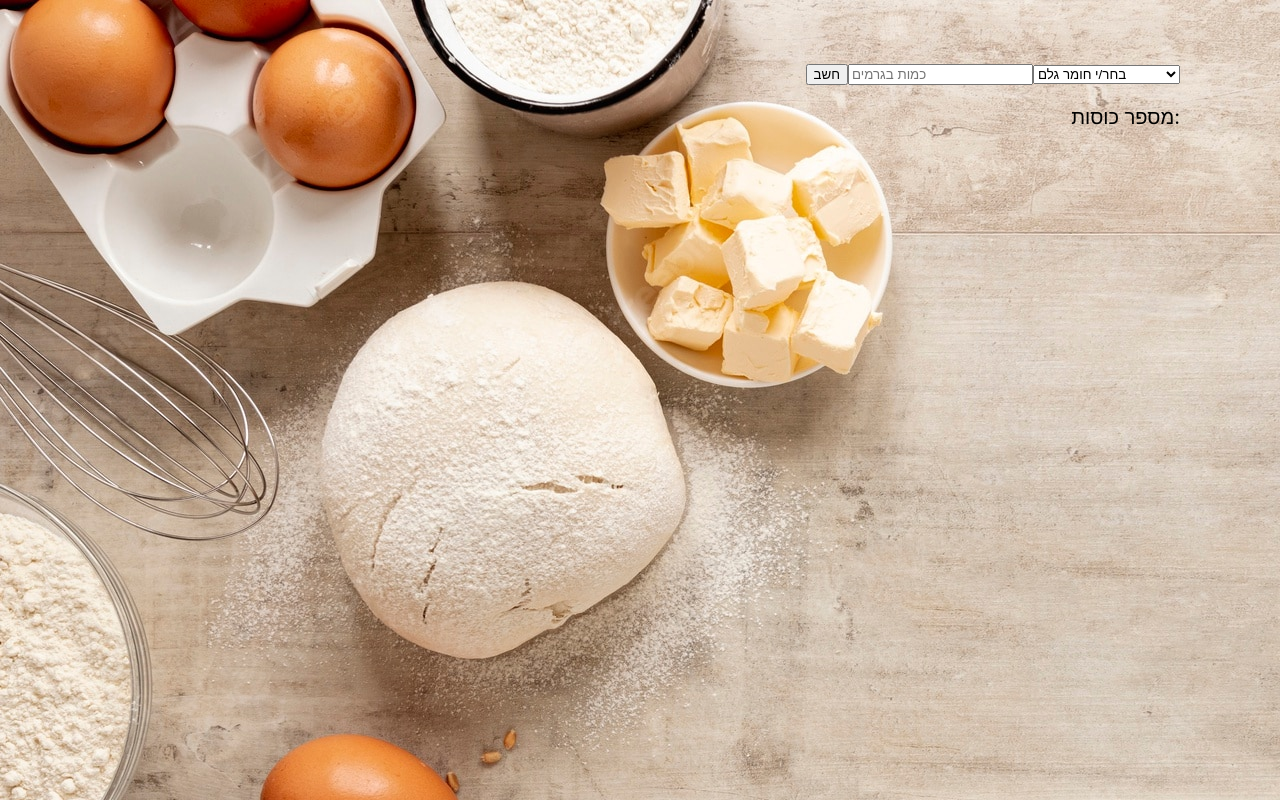
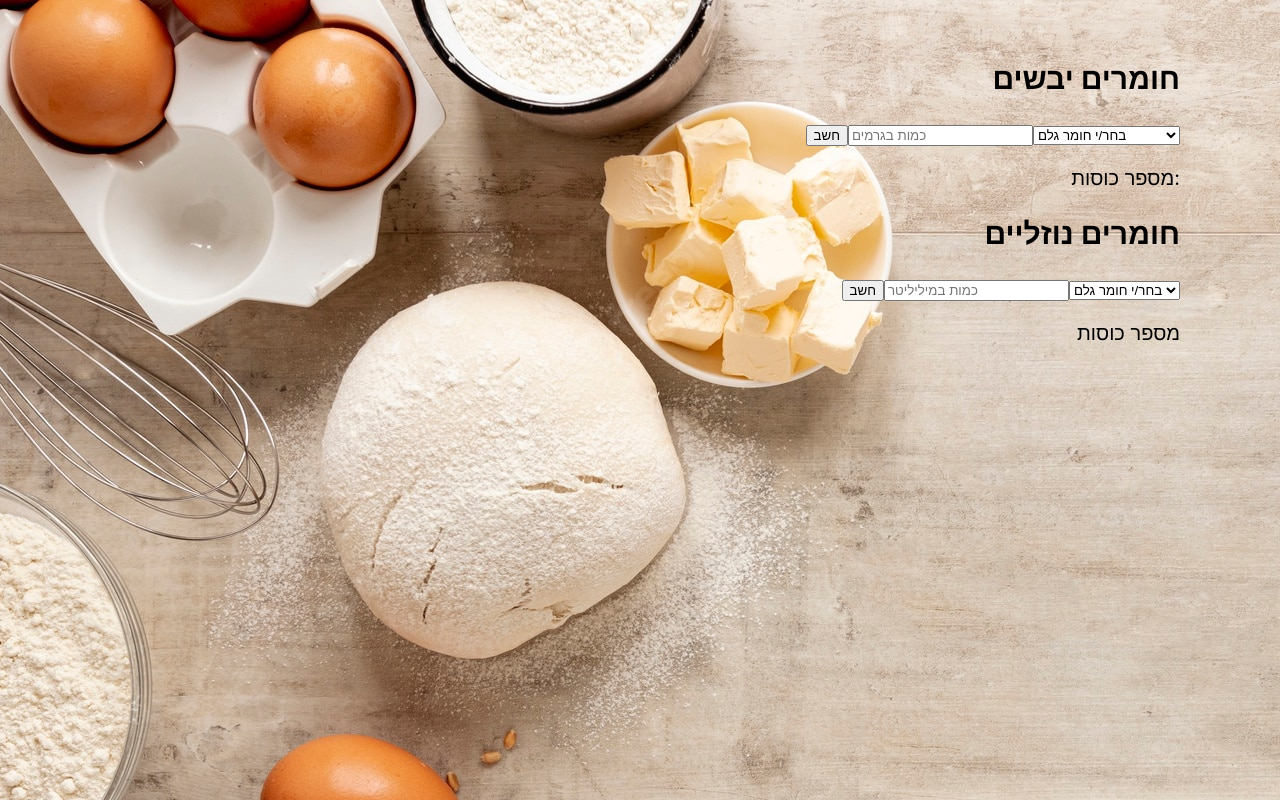
Before and after one commit to dvoritK/baking-calculator, a React (Create React App) app: page / in a window 1280 px wide. Built offline with nearby package versions, Linux system fonts and the light colour scheme.

Commit message:
Divided to dry & wet ingredients components

```diff
--- a/src/App.js
+++ b/src/App.js
@@ -1,82 +1,12 @@
 import "./App.css";
-import $ from "jquery";
-import { useState } from "react";
+import DryIngredients from "./components/DryIngredients";
+import Fluidingredients from "./components/FluidIngredients";
 
 function App() {
-  let [inputValue, setInputValue] = useState("");
-  let [cupConvertion, setCupConvertion] = useState("");
-
-  function convertToCup() {
-    switch ($("#ingredient").val()) {
-      case "coconut":
-      case "almonds":
-        setCupConvertion(inputValue / 100);
-        break;
-      case "sugarPowder":
-        setCupConvertion(inputValue / 120);
-        break;
-      case "whiteFlour":
-      case "cornflour":
-      case "cocoa":
-        setCupConvertion(inputValue / 140);
-        break;
-      case "wholeWheatFlour":
-        setCupConvertion(inputValue / 125);
-        break;
-      case "semolina":
-      case "demeraraSugar":
-      case "whiteSugar":
-        setCupConvertion(inputValue / 200);
-        break;
-      case "brownSugar":
-        setCupConvertion(inputValue / 240);
-        break;
-      default:
-        console.log("please type amount");
-        break;
-    }
-  }
-
-  function handleClick(event) {
-    event.preventDefault();
-    convertToCup();
-  }
-  function handleChange(event) {
-    const amount = event.target.value;
-    setInputValue(amount);
-  }
-
   return (
     <div className="App">
-      <form onSubmit={handleClick}>
-        <input type="submit" value="חשב" />
-        <input
-          type="number"
-          placeholder="כמות בגרמים"
-          onChange={handleChange}
-        ></input>
-        <select name="בחר/י חומר גלם" id="ingredient">
-          <option value="chooseIngredient">בחר/י חומר גלם</option>
-          <option value="sugarPowder" id="sugarPowder">
-            אבקת סוכר
-          </option>
-          <option value="whiteSugar">סוכר לבן</option>
-          <option value="demeraraSugar">סוכר דמררה</option>
-          <option value="brownSugar">סוכר חום כוס דחוסה</option>
-          <option value="semolina">סולת</option>
-          <option value="pudding">פודינג</option>
-          <option value="coconut">קוקוס</option>
-          <option value="cornflour">קורנפלור</option>
-          <option value="whiteFlour">קמח לבן</option>
-          <option value="wholeWheatFlour">קמח מלא</option>
-          <option value="cocoa">קקאו</option>
-          <option value="oatmeal">שיבולת שועל</option>
-          <option value="almonds">שקדים / אגוזים טחונים</option>
-        </select>
-      </form>
-      <p>
-        <span>מספר כוסות:</span> <span>{cupConvertion}</span>
-      </p>
+      <DryIngredients />
+      <Fluidingredients />
     </div>
   );
 }
--- /dev/null
+++ b/src/components/DryIngredients.jsx
@@ -0,0 +1,87 @@
+import React, { useState } from "react";
+import $ from "jquery";
+
+function DryIngredients() {
+  let [inputValue, setInputValue] = useState("");
+  let [cupConvertion, setCupConvertion] = useState("");
+  let ingredients = $("#dryIngredient").val();
+
+  function handleChange(event) {
+    const amount = event.target.value;
+    setInputValue(amount);
+  }
+
+  function convertGramsToCup() {
+    switch (ingredients) {
+      case "coconut":
+      case "almonds":
+        setCupConvertion(inputValue / 100);
+        break;
+      case "sugarPowder":
+        setCupConvertion(inputValue / 120);
+        break;
+      case "whiteFlour":
+      case "cornflour":
+      case "cocoa":
+        setCupConvertion(inputValue / 140);
+        break;
+      case "wholeWheatFlour":
+        setCupConvertion(inputValue / 125);
+        break;
+      case "semolina":
+      case "demeraraSugar":
+      case "whiteSugar":
+        setCupConvertion(inputValue / 200);
+        break;
+      case "brownSugar":
+        setCupConvertion(inputValue / 240);
+        break;
+      default:
+        console.log("please type amount");
+        break;
+    }
+  }
+
+  function handleClick(event) {
+    event.preventDefault();
+    convertGramsToCup();
+    setInputValue("");
+    // ingredients = "chooseIngredient";
+  }
+  return (
+    <div className="DryIngredients">
+      <h2>חומרים יבשים</h2>
+      <form onSubmit={handleClick}>
+        <input type="submit" value="חשב" />
+        <input
+          type="number"
+          placeholder="כמות בגרמים"
+          onChange={handleChange}
+        ></input>
+        <select name="בחר/י חומר גלם" id="dryIngredient">
+          <option value="chooseIngredient">בחר/י חומר גלם</option>
+          <option value="sugarPowder" id="sugarPowder">
+            אבקת סוכר
+          </option>
+          <option value="whiteSugar">סוכר לבן</option>
+          <option value="demeraraSugar">סוכר דמררה</option>
+          <option value="brownSugar">סוכר חום כוס דחוסה</option>
+          <option value="semolina">סולת</option>
+          <option value="pudding">פודינג</option>
+          <option value="coconut">קוקוס</option>
+          <option value="cornflour">קורנפלור</option>
+          <option value="whiteFlour">קמח לבן</option>
+          <option value="wholeWheatFlour">קמח מלא</option>
+          <option value="cocoa">קקאו</option>
+          <option value="oatmeal">שיבולת שועל</option>
+          <option value="almonds">שקדים / אגוזים טחונים</option>
+        </select>
+      </form>
+      <p>
+        <span>מספר כוסות:</span> <span>{cupConvertion}</span>
+      </p>
+    </div>
+  );
+}
+
+export default DryIngredients;
--- /dev/null
+++ b/src/components/FluidIngredients.jsx
@@ -0,0 +1,63 @@
+import React, { useState } from "react";
+import $ from "jquery";
+
+function Fluidingredients() {
+  let [wetIngredient, setWetIngredient] = useState("");
+  let [inputValue, setInputValue] = useState("");
+  let ingredients = $("#wetIngredient").val();
+
+  function handleChange(event) {
+    const amount = event.target.value;
+    setInputValue(amount);
+  }
+
+  function convertMilToCup() {
+    switch (ingredients) {
+      case "oil":
+        setWetIngredient(inputValue / 200);
+        break;
+      default:
+        console.log("please type amount");
+        break;
+    }
+  }
+
+  function handleSubmit(event) {
+    event.preventDefault();
+    convertMilToCup();
+  }
+  return (
+    <div className="FluidIngredients">
+      <h2>חומרים נוזליים</h2>
+      <form onSubmit={handleSubmit}>
+        <input type="submit" value="חשב" />
+        <input
+          type="number"
+          placeholder="כמות במיליליטר"
+          onChange={handleChange}
+        ></input>
+        <select name="בחר/י חומר גלם" id="wetIngredient">
+          <option value="chooseIngredient">בחר/י חומר גלם</option>
+          <option value="honey">דבש/ סילאן</option>
+          <option value="mapleSyrup">מייפל סירופ</option>
+          <option value="oil">שמן</option>
+          <option value="sweetCream">שמנת מתוקה</option>
+          <option value="sourCream">שמנת חמוצה</option>
+          <option value="yogurt">יוגורט</option>
+          <option value="milk">חלב</option>
+          <option value="water">מים</option>
+          <option value="juice">מיץ</option>
+          <option value="tehina">טחינה</option>
+          <option value="coconutMilk">חלב/קרם קוקוס</option>
+          <option value="condensedMilk">חלב מרוכז</option>
+          <option value="halvaSpread">ממרח חלבה</option>
+          <option value="nutella">נוטלה</option>
+        </select>
+      </form>
+      <p>
+        <span>מספר כוסות</span> <span>{wetIngredient}</span>
+      </p>
+    </div>
+  );
+}
+export default Fluidingredients;
```
